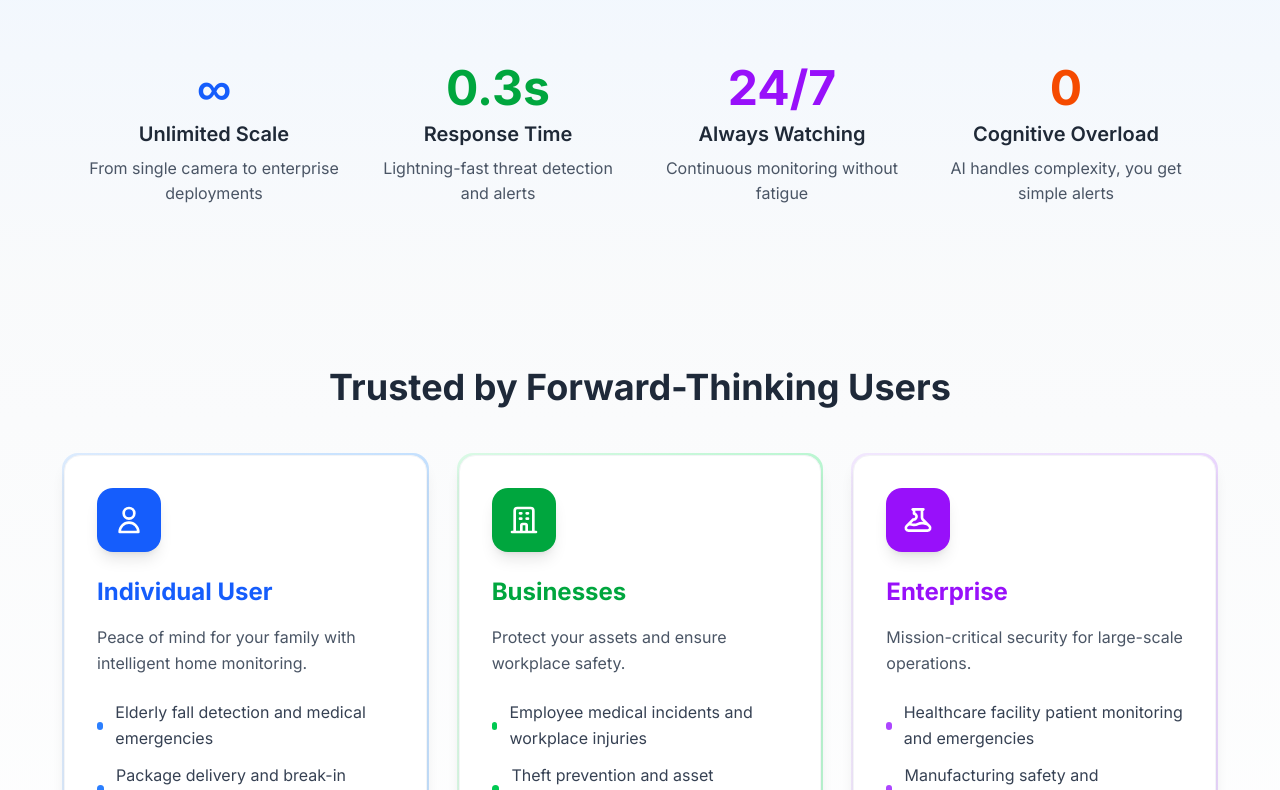
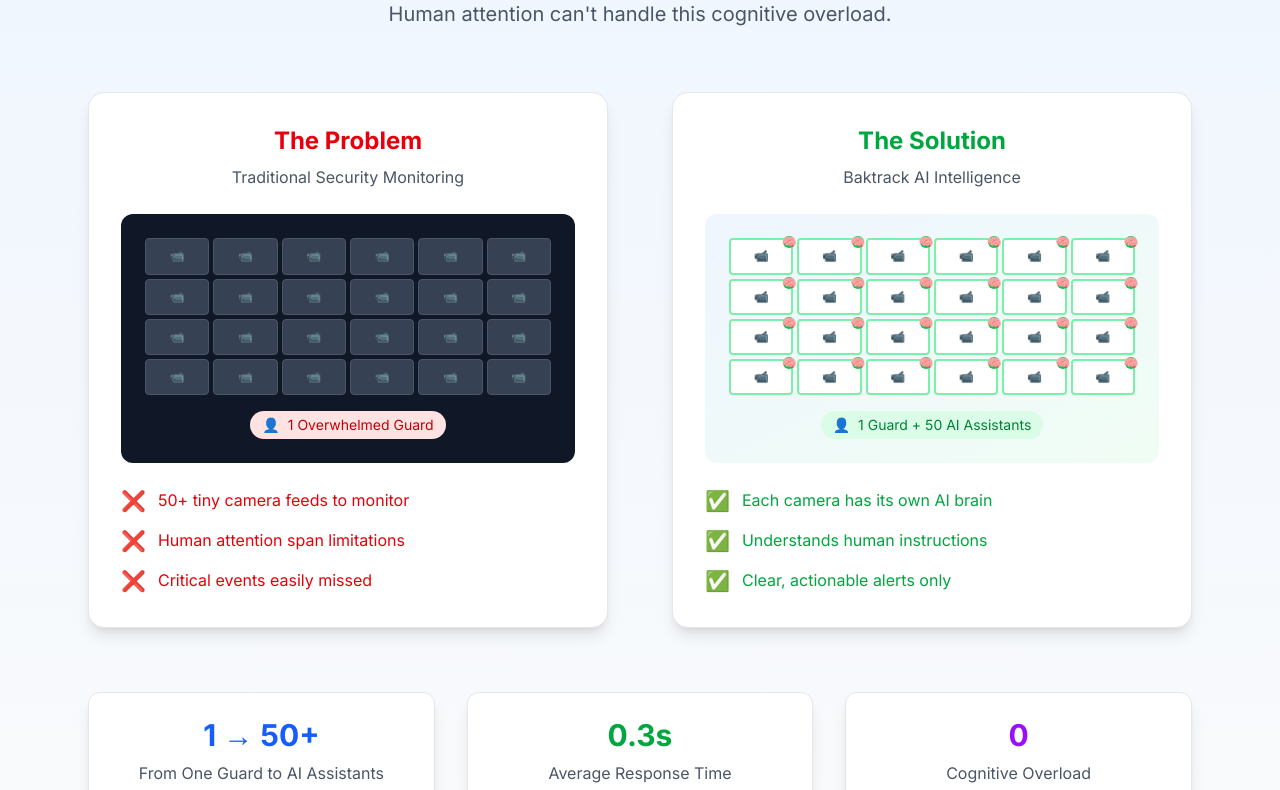
Before and after one commit to dhruvsojitra76/Baktrack_Website_Dev, a Next.js app: page / in a window 1280 px wide. Shown: the part 2050-2840 px from the top of the page. Built offline with nearby package versions, Linux system fonts and the light colour scheme.

Commit message:
added changes

```diff
--- a/src/Components/Footer/Footer.tsx
+++ b/src/Components/Footer/Footer.tsx
@@ -7,24 +7,24 @@
         <div className="max-w-6xl mx-auto grid grid-cols-1 md:grid-cols-4 gap-8">
           <div>
             <div className="flex items-center mb-4">
-                      <Image src="/baktrack_logo_large.svg" alt="Baktrack" width={32} height={32} className="h-8 w-auto mr-2" />
+              {/* <Image src="/baktrack_logo_large.svg" alt="Baktrack" width={32} height={32} className="h-8 w-auto mr-2" /> */}
               <span className="text-white font-bold text-xl">Baktrack</span>
             </div>
             <p className="text-sm mb-4">AI-powered security that prevents incidents before they happen.</p>
             <div className="flex space-x-4">
               <a href="#" className="hover:text-white transition-colors">
                 <svg className="w-5 h-5" fill="currentColor" viewBox="0 0 24 24">
-                          <path d="M24 4.557c-.883.392-1.832.656-2.828.775 1.017-.609 1.798-1.574 2.165-2.724-.951.564-2.005.974-3.127 1.195-.897-.957-2.178-1.555-3.594-1.555-3.179 0-5.515 2.966-4.797 6.045-4.091-.205-7.719-2.165-10.148-5.144-1.29 2.213-.669 5.108 1.523 6.574-.806-.026-1.566-.247-2.229-.616-.054 2.281 1.581 4.415 3.949 4.89-.693.188-1.452.232-2.224.084.626 1.956 2.444 3.379 4.6 3.419-2.07 1.623-4.678 2.348-7.29 2.04 2.179 1.397 4.768 2.212 7.548 2.212 9.142 0 14.307-7.721 13.995-14.646.962-.695 1.797-1.562 2.457-2.549z" />
+                  <path d="M24 4.557c-.883.392-1.832.656-2.828.775 1.017-.609 1.798-1.574 2.165-2.724-.951.564-2.005.974-3.127 1.195-.897-.957-2.178-1.555-3.594-1.555-3.179 0-5.515 2.966-4.797 6.045-4.091-.205-7.719-2.165-10.148-5.144-1.29 2.213-.669 5.108 1.523 6.574-.806-.026-1.566-.247-2.229-.616-.054 2.281 1.581 4.415 3.949 4.89-.693.188-1.452.232-2.224.084.626 1.956 2.444 3.379 4.6 3.419-2.07 1.623-4.678 2.348-7.29 2.04 2.179 1.397 4.768 2.212 7.548 2.212 9.142 0 14.307-7.721 13.995-14.646.962-.695 1.797-1.562 2.457-2.549z"/>
                 </svg>
               </a>
               <a href="#" className="hover:text-white transition-colors">
                 <svg className="w-5 h-5" fill="currentColor" viewBox="0 0 24 24">
-                          <path d="M22.46 6c-.77.35-1.6.58-2.46.69.88-.53 1.56-1.37 1.88-2.38-.83.5-1.75.85-2.72 1.05C18.37 4.5 17.26 4 16 4c-2.35 0-4.27 1.92-4.27 4.29 0 .34.04.67.11.98C8.28 9.09 5.11 7.38 3 4.79c-.37.63-.58 1.37-.58 2.15 0 1.49.75 2.81 1.91 3.56-.71 0-1.37-.2-1.95-.5v.03c0 2.08 1.48 3.82 3.44 4.21a4.22 4.22 0 0 1-1.93.07 4.28 4.28 0 0 0 4 2.98 8.521 8.521 0 0 1-5.33 1.84c-.34 0-.68-.02-1.02-.06C3.44 20.29 5.7 21 8.12 21 16 21 20.33 14.46 20.33 8.79c0-.19 0-.37-.01-.56.84-.6 1.56-1.36 2.14-2.23z" />
+                  <path d="M22.46 6c-.77.35-1.6.58-2.46.69.88-.53 1.56-1.37 1.88-2.38-.83.5-1.75.85-2.72 1.05C18.37 4.5 17.26 4 16 4c-2.35 0-4.27 1.92-4.27 4.29 0 .34.04.67.11.98C8.28 9.09 5.11 7.38 3 4.79c-.37.63-.58 1.37-.58 2.15 0 1.49.75 2.81 1.91 3.56-.71 0-1.37-.2-1.95-.5v.03c0 2.08 1.48 3.82 3.44 4.21a4.22 4.22 0 0 1-1.93.07 4.28 4.28 0 0 0 4 2.98 8.521 8.521 0 0 1-5.33 1.84c-.34 0-.68-.02-1.02-.06C3.44 20.29 5.7 21 8.12 21 16 21 20.33 14.46 20.33 8.79c0-.19 0-.37-.01-.56.84-.6 1.56-1.36 2.14-2.23z"/>
                 </svg>
               </a>
               <a href="#" className="hover:text-white transition-colors">
                 <svg className="w-5 h-5" fill="currentColor" viewBox="0 0 24 24">
-                          <path d="M20.447 20.452h-3.554v-5.569c0-1.328-.027-3.037-1.852-3.037-1.853 0-2.136 1.445-2.136 2.939v5.667H9.351V9h3.414v1.561h.046c.477-.9 1.637-1.85 3.37-1.85 3.601 0 4.267 2.37 4.267 5.455v6.286zM5.337 7.433c-1.144 0-2.063-.926-2.063-2.065 0-1.138.92-2.063 2.063-2.063 1.14 0 2.064.925 2.064 2.063 0 1.139-.925 2.065-2.064 2.065zm1.782 13.019H3.555V9h3.564v11.452zM22.225 0H1.771C.792 0 0 .774 0 1.729v20.542C0 23.227.792 24 1.771 24h20.451C23.2 24 24 23.227 24 22.271V1.729C24 .774 23.2 0 22.222 0h.003z" />
+                  <path d="M20.447 20.452h-3.554v-5.569c0-1.328-.027-3.037-1.852-3.037-1.853 0-2.136 1.445-2.136 2.939v5.667H9.351V9h3.414v1.561h.046c.477-.9 1.637-1.85 3.37-1.85 3.601 0 4.267 2.37 4.267 5.455v6.286zM5.337 7.433c-1.144 0-2.063-.926-2.063-2.065 0-1.138.92-2.063 2.063-2.063 1.14 0 2.064.925 2.064 2.063 0 1.139-.925 2.065-2.064 2.065zm1.782 13.019H3.555V9h3.564v11.452zM22.225 0H1.771C.792 0 0 .774 0 1.729v20.542C0 23.227.792 24 1.771 24h20.451C23.2 24 24 23.227 24 22.271V1.729C24 .774 23.2 0 22.222 0h.003z"/>
                 </svg>
               </a>
             </div>
--- a/src/app/page.tsx
+++ b/src/app/page.tsx
@@ -688,7 +688,7 @@
       </section> */}
 
       {/* Enterprise Scale Section */}
-      <section className="py-20 bg-gradient-to-b from-blue-50 to-gray-50" id='benefits'>
+      {/* <section className="py-20 bg-gradient-to-b from-blue-50 to-gray-50" id='benefits'>
         <div className="max-w-6xl mx-auto px-6">
           <div className="text-center mb-16">
             <h2
@@ -755,8 +755,126 @@
             </div>
           </div>
         </div>
+      </section> */}
+  <section className="py-20 bg-gradient-to-b from-blue-50 to-gray-50">
+        <div className="max-w-6xl mx-auto px-6">
+          <div className="text-center mb-16">
+            <h2 className="text-4xl md:text-5xl font-bold text-gray-900 mb-6">
+              Every Camera Gets Its Own Brain
+            </h2>
+            <p className="text-xl text-gray-600 max-w-4xl mx-auto">
+              Enterprise security faces an impossible challenge: one guard monitoring 50+ camera feeds.
+              Human attention can&apos;t handle this cognitive overload.
+            </p>
+          </div>
+
+          <div className="grid lg:grid-cols-2 gap-16 items-center">
+
+
+            <div className="space-y-8">
+              <div className="bg-white rounded-2xl p-8 shadow-lg border border-gray-200">
+                <div className="text-center mb-6">
+                  <h3 className="text-2xl font-bold text-red-600 mb-2">The Problem</h3>
+                  <p className="text-gray-600">Traditional Security Monitoring</p>
+                </div>
+
+
+                <div className="bg-gray-900 rounded-xl p-6 mb-6">
+                  <div className="grid grid-cols-6 gap-1 mb-4">
+                    {Array.from({ length: 24 }, (_, i) => (
+                      <div key={i} className="aspect-video bg-gray-700 rounded border border-gray-600 flex items-center justify-center">
+                        <span className="text-gray-400 text-xs">📹</span>
+                      </div>
+                    ))}
+                  </div>
+                  <div className="text-center">
+                    <div className="inline-flex items-center space-x-2 bg-red-100 text-red-700 px-3 py-1 rounded-full text-sm">
+                      <span>👤</span>
+                      <span>1 Overwhelmed Guard</span>
+                    </div>
+                  </div>
+                </div>
+
+                <div className="space-y-3">
+                  <div className="flex items-center space-x-3 text-red-600">
+                    <span className="text-xl">❌</span>
+                    <span>50+ tiny camera feeds to monitor</span>
+                  </div>
+                  <div className="flex items-center space-x-3 text-red-600">
+                    <span className="text-xl">❌</span>
+                    <span>Human attention span limitations</span>
+                  </div>
+                  <div className="flex items-center space-x-3 text-red-600">
+                    <span className="text-xl">❌</span>
+                    <span>Critical events easily missed</span>
+                  </div>
+                </div>
+              </div>
+            </div>
+
+
+            <div className="space-y-8">
+              <div className="bg-white rounded-2xl p-8 shadow-lg border border-gray-200">
+                <div className="text-center mb-6">
+                  <h3 className="text-2xl font-bold text-green-600 mb-2">The Solution</h3>
+                  <p className="text-gray-600">Baktrack AI Intelligence</p>
+                </div>
+
+
+                <div className="bg-gradient-to-br from-blue-50 to-green-50 rounded-xl p-6 mb-6">
+                  <div className="grid grid-cols-6 gap-1 mb-4">
+                    {Array.from({ length: 24 }, (_, i) => (
+                      <div key={i} className="aspect-video bg-white rounded border-2 border-green-300 flex items-center justify-center relative">
+                        <span className="text-green-600 text-xs">📹</span>
+                        <div className="absolute -top-1 -right-1 w-3 h-3 bg-green-500 rounded-full flex items-center justify-center">
+                          <span className="text-white text-xs">🧠</span>
+                        </div>
+                      </div>
+                    ))}
+                  </div>
+                  <div className="text-center">
+                    <div className="inline-flex items-center space-x-2 bg-green-100 text-green-700 px-3 py-1 rounded-full text-sm">
+                      <span>👤</span>
+                      <span>1 Guard + 50 AI Assistants</span>
+                    </div>
+                  </div>
+                </div>
+
+                <div className="space-y-3">
+                  <div className="flex items-center space-x-3 text-green-600">
+                    <span className="text-xl">✅</span>
+                    <span>Each camera has its own AI brain</span>
+                  </div>
+                  <div className="flex items-center space-x-3 text-green-600">
+                    <span className="text-xl">✅</span>
+                    <span>Understands human instructions</span>
+                  </div>
+                  <div className="flex items-center space-x-3 text-green-600">
+                    <span className="text-xl">✅</span>
+                    <span>Clear, actionable alerts only</span>
+                  </div>
+                </div>
+              </div>
+            </div>
+          </div>
+
+
+          <div className="mt-16 grid md:grid-cols-3 gap-8">
+            <div className="text-center bg-white rounded-xl p-6 shadow-lg border border-gray-200">
+              <div className="text-3xl font-bold text-blue-600 mb-2">1 → 50+</div>
+              <p className="text-gray-600">From One Guard to AI Assistants</p>
+            </div>
+            <div className="text-center bg-white rounded-xl p-6 shadow-lg border border-gray-200">
+              <div className="text-3xl font-bold text-green-600 mb-2">0.3s</div>
+              <p className="text-gray-600">Average Response Time</p>
+            </div>
+            <div className="text-center bg-white rounded-xl p-6 shadow-lg border border-gray-200">
+              <div className="text-3xl font-bold text-purple-600 mb-2">0</div>
+              <p className="text-gray-600">Cognitive Overload</p>
+            </div>
+          </div>
+        </div>
       </section>
-
       {/* Target Audiences Section */}
       <section className="px-6 py-20 bg-gradient-to-b from-gray-50 to-white">
         <div className="max-w-6xl mx-auto">
```
Lines whose indentation alone changed are shown as unchanged.
